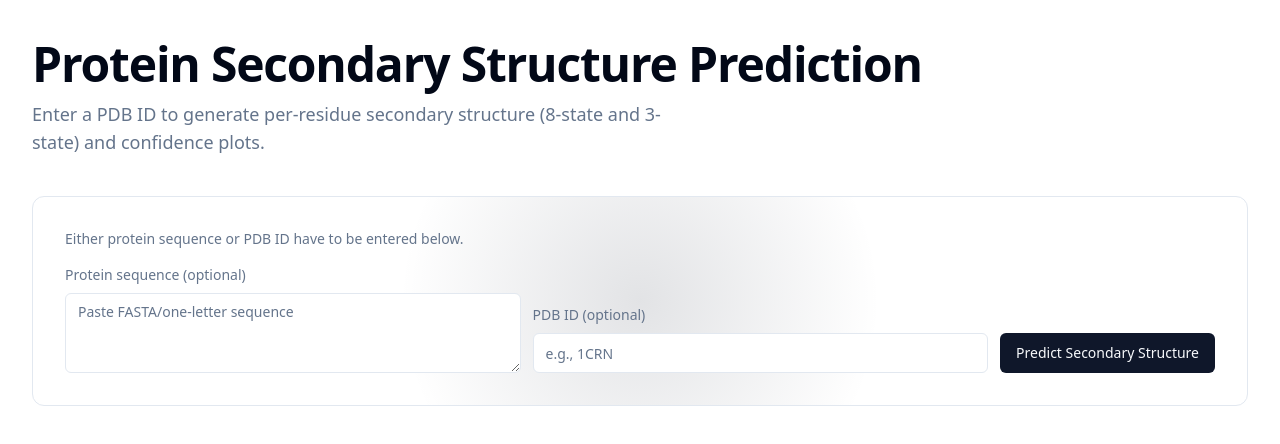
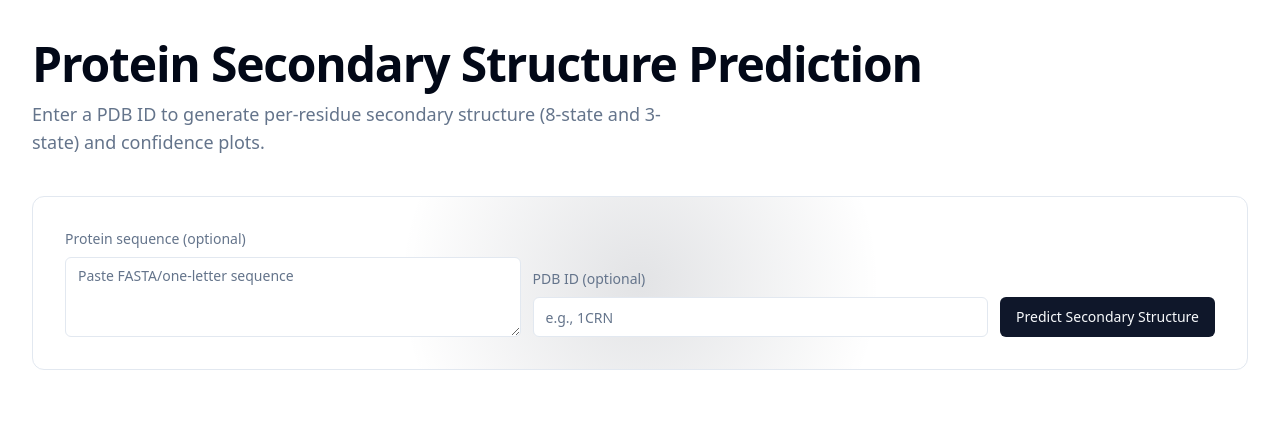
Before and after one commit to Coden1/TinyFoldTitans, a React (Vite) app: page / in a window 1280 px wide. Shown: the top 444 px of the page. Built offline with nearby package versions, Linux system fonts and the light colour scheme.

Commit message:
Reverted to commit 90859b9c6869a9f06d1599172084284f1baf76f5

```diff
--- a/src/components/ProteinPredictor.tsx
+++ b/src/components/ProteinPredictor.tsx
@@ -217,7 +217,6 @@ export const ProteinPredictor = () => {
         className="ambient-bg rounded-xl border p-6 md:p-8 shadow-[var(--shadow-elegant)]"
         onMouseMove={handleMouseMove}
       >
-        <p className="text-sm text-muted-foreground mb-4">Either protein sequence or PDB ID have to be entered below.</p>
         <form onSubmit={onSubmit} className="flex flex-col md:flex-row gap-3 items-stretch md:items-end">
           <div className="flex-1">
             <label htmlFor="seq" className="block text-sm font-medium text-muted-foreground mb-2">
```
